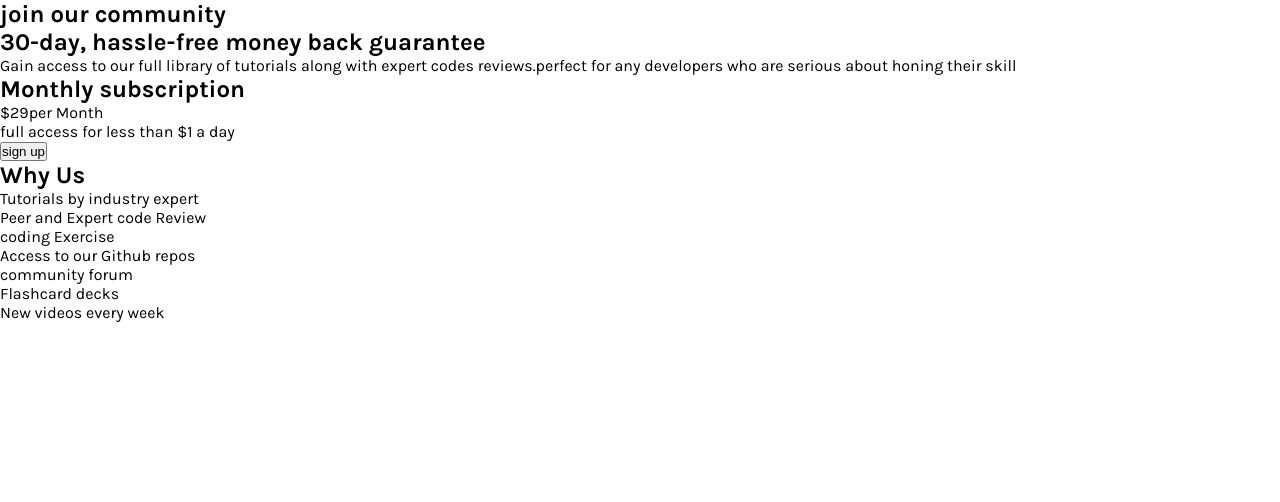
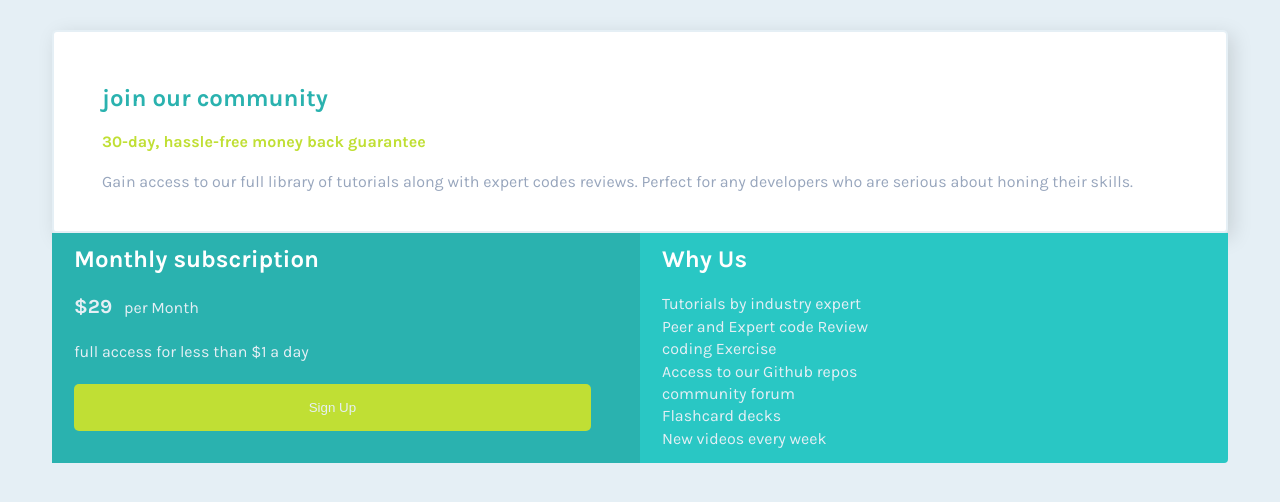
Before and after one commit to abdoullahi42/frontend-challenges, a plain HTML site: page SinglePriceGridComponent/images/index.html in a window 1280 px wide. Drawn offline with Linux system fonts and the light colour scheme.

Commit message:
started the challenge and finished the challenge

```diff
--- a/SinglePriceGridComponent/images/index.html
+++ b/SinglePriceGridComponent/images/index.html
@@ -16,21 +16,23 @@
   <body>
     <main>
       <div class="container">
-        <section>
+        <section class="hero-description">
           <h1>join our community</h1>
-          <h2>30-day, hassle-free money back guarantee</h2>
-          <p>
+          <h2 class="refundPolicyHeader">
+            30-day, hassle-free money back guarantee
+          </h2>
+          <p class="LevelUpYourSkills">
             Gain access to our full library of tutorials along with expert codes
-            reviews.perfect for any developers who are serious about honing
-            their skill
+            reviews. Perfect for any developers who are serious about honing
+            their skills.
           </p>
         </section>
 
         <section class="pricingSec">
           <h2>Monthly subscription</h2>
-          <p><span>$29</span>per Month</p>
-          <p>full access for less than $1 a day</p>
-          <button>sign up</button>
+          <p class="pricePerMonth"><span>$29</span>per Month</p>
+          <p class="accessPriceADay">full access for less than $1 a day</p>
+          <button class="btn">Sign Up</button>
         </section>
 
         <section class="whatSetUsApartSec">
--- a/SinglePriceGridComponent/images/style.css
+++ b/SinglePriceGridComponent/images/style.css
@@ -4,11 +4,116 @@
   box-sizing: border-box;
 }
 
+/* general styling tags*/
+
 body {
   font-family: "Karla", sans-serif;
+  background-color: hsl(204, 43%, 93%);
+}
+
+h1 {
+  margin: 20px 0;
+  color: hsl(179, 62%, 43%);
+}
+
+p {
+  font-size: 16px;
+  line-height: 1.4;
+  color: hsl(204, 43%, 93%);
+}
+
+button {
+  border: none;
+  background: none;
+}
+
+span {
+  font-weight: 700;
+  font-size: 20px;
+  margin-right: 12px;
+}
+
+/*general styling */
+h2,
+button,
+.LevelUpYourSkills,
+.pricePerMonth {
+  margin-bottom: 20px;
+}
+
+.whatSetUsApartSec,
+.pricingSec,
+.hero-description {
+  padding: 12px 22px;
 }
 
 .container {
   display: flex;
   flex-direction: column;
+  padding: 10px 32px;
 }
+
+.refundPolicyHeader {
+  color: hsl(71, 73%, 54%);
+  font-size: 16px;
+}
+
+.LevelUpYourSkills {
+  color: hsl(218, 22%, 67%);
+}
+
+.hero-description {
+  border-radius: 4px;
+  border: 2px solid hsl(204, 43%, 93%);
+  background-color: white;
+  border-top-left-radius: 5px;
+  border-top-right-radius: 5px;
+  box-shadow: 5px 5px 20px 0 rgba(0, 0, 0, 0.124);
+}
+
+.pricingSec {
+  background-color: hsl(179, 62%, 43%);
+  color: white;
+}
+
+.whatSetUsApartSec {
+  color: white;
+  background-color: hsl(179, 66%, 47%);
+  border-bottom-left-radius: 4px;
+  border-bottom-right-radius: 4px;
+}
+
+.btn {
+  background-color: hsl(71, 73%, 54%);
+  padding: 16px;
+  width: 95%;
+  margin: 20px 0;
+  border-radius: 5px;
+  color: hsl(204, 43%, 93%);
+}
+
+.accessPriceADay {
+  margin-bottom: 9px;
+}
+
+@media (min-width: 740px) {
+  .container {
+    display: grid;
+    grid-template-columns: 1fr 1fr;
+    margin: 20px;
+  }
+
+  .hero-description {
+    grid-column: 1/3;
+    padding: 32px 48px;
+    padding-bottom: 18px;
+  }
+
+  .whatSetUsApartSec {
+    border-bottom-left-radius: 0;
+  }
+
+  .accessPriceADay {
+    margin-bottom: 0;
+  }
+}
```
